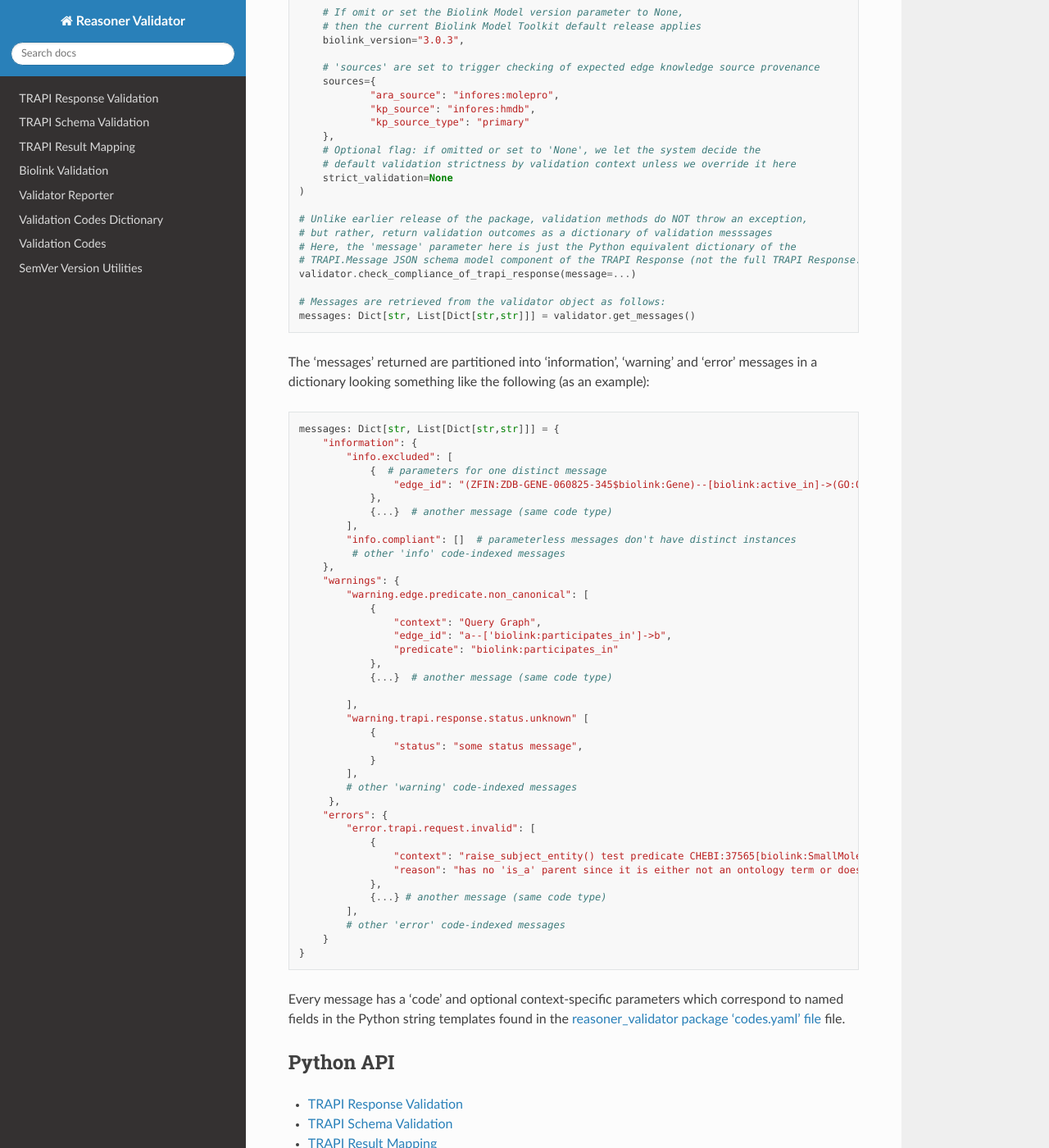
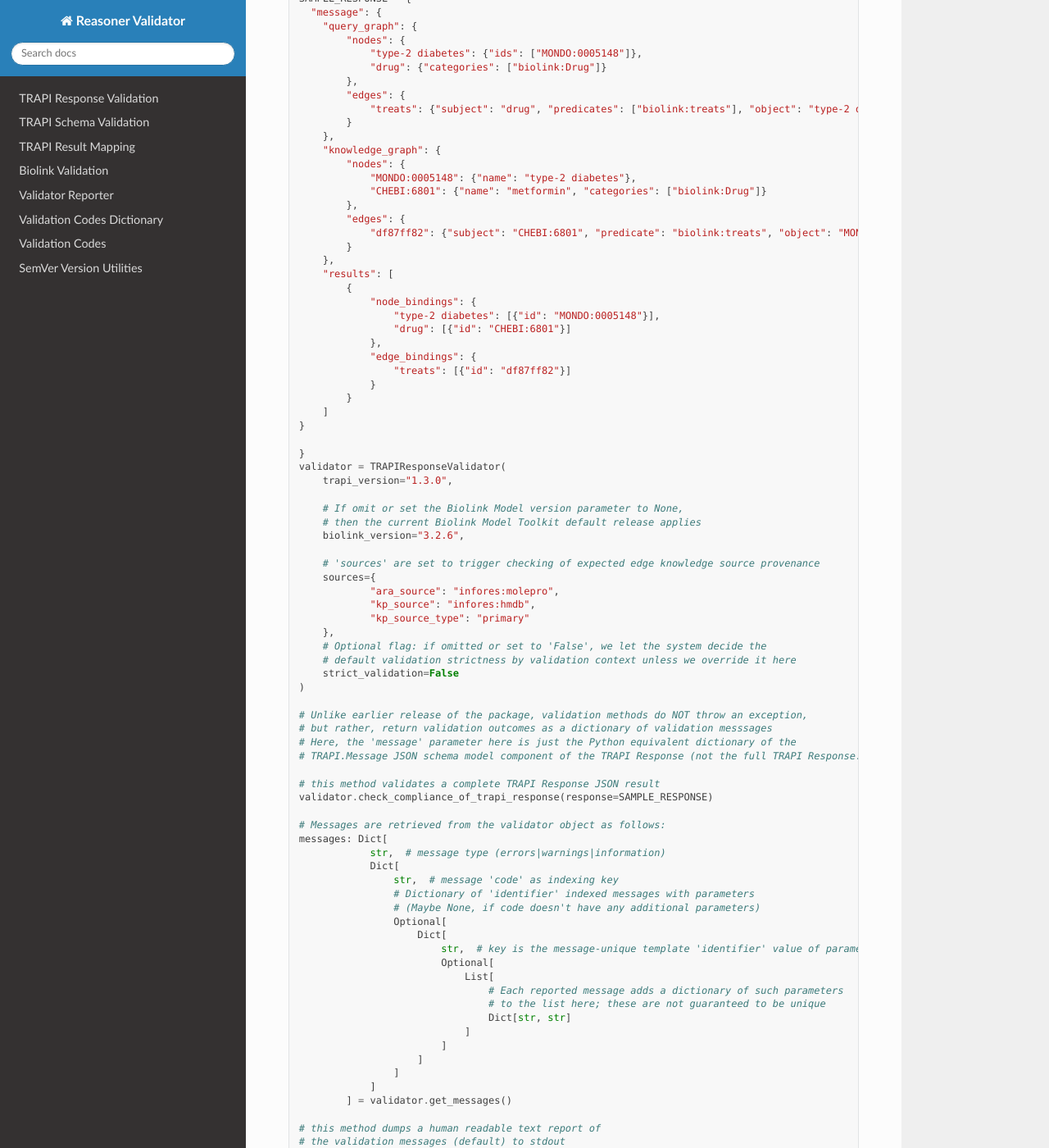
Before and after one commit to NCATSTranslator/reasoner-validator, a Sphinx documentation site: the page built from docs/index.rst, in a window 1280 px wide and 1400 px high, scrolled down 1107 px. Shown: the whole window at 82% size. Built offline with Sphinx 7.4.7 and the Read the Docs theme 2.0.0, drawn with Linux system fonts in a browser that asks for light colours; some of the changed text lies outside the part shown.

Commit message:
Correcting and updating documentation closer to 1.4.0 release

```diff
--- a/docs/index.rst
+++ b/docs/index.rst
@@ -34,18 +34,54 @@
 
 Unlike earlier release of the reasoner-validator package, the current (major release 3.*.*) wraps validation in a general Python class object, 'ValidatorReporter' which is subclassed into various validator types (TRAPI Schema, Biolink, etc.).
 
-Top level programmatic validation of a TRAPI Response uses a TRAPIResponseValidator class wrapper as follows:
+Top level programmatic validation of a TRAPI Response uses a TRAPIResponseValidator class wrapper as follows (sample script):
 
 .. code-block:: python
 
+    #!/usr/bin/env python
+    from typing import Optional, List, Dict
     from reasoner_validator import TRAPIResponseValidator
 
+    SAMPLE_RESPONSE = {
+      "message": {
+        "query_graph": {
+            "nodes": {
+                "type-2 diabetes": {"ids": ["MONDO:0005148"]},
+                "drug": {"categories": ["biolink:Drug"]}
+            },
+            "edges": {
+                "treats": {"subject": "drug", "predicates": ["biolink:treats"], "object": "type-2 diabetes"}
+            }
+        },
+        "knowledge_graph": {
+            "nodes": {
+                "MONDO:0005148": {"name": "type-2 diabetes"},
+                "CHEBI:6801": {"name": "metformin", "categories": ["biolink:Drug"]}
+            },
+            "edges": {
+                "df87ff82": {"subject": "CHEBI:6801", "predicate": "biolink:treats", "object": "MONDO:0005148"}
+            }
+        },
+        "results": [
+            {
+                "node_bindings": {
+                    "type-2 diabetes": [{"id": "MONDO:0005148"}],
+                    "drug": [{"id": "CHEBI:6801"}]
+                },
+                "edge_bindings": {
+                    "treats": [{"id": "df87ff82"}]
+                }
+            }
+        ]
+    }
+
+    }
     validator = TRAPIResponseValidator(
         trapi_version="1.3.0",
 
         # If omit or set the Biolink Model version parameter to None,
         # then the current Biolink Model Toolkit default release applies
-        biolink_version="3.0.3",
+        biolink_version="3.2.6",
 
         # 'sources' are set to trigger checking of expected edge knowledge source provenance
         sources={
@@ -53,20 +89,46 @@
                 "kp_source": "infores:hmdb",
                 "kp_source_type": "primary"
         },
-        # Optional flag: if omitted or set to 'None', we let the system decide the
+        # Optional flag: if omitted or set to 'False', we let the system decide the
         # default validation strictness by validation context unless we override it here
-        strict_validation=None
+        strict_validation=False
     )
 
     # Unlike earlier release of the package, validation methods do NOT throw an exception,
     # but rather, return validation outcomes as a dictionary of validation messsages
     # Here, the 'message' parameter here is just the Python equivalent dictionary of the
     # TRAPI.Message JSON schema model component of the TRAPI Response (not the full TRAPI Response...yet)
-    validator.check_compliance_of_trapi_response(message=...)
+
+    # this method validates a complete TRAPI Response JSON result
+    validator.check_compliance_of_trapi_response(response=SAMPLE_RESPONSE)
 
     # Messages are retrieved from the validator object as follows:
-    messages: Dict[str, List[Dict[str,str]]] = validator.get_messages()
+    messages: Dict[
+                str,  # message type (errors|warnings|information)
+                Dict[
+                    str,  # message 'code' as indexing key
+                    # Dictionary of 'identifier' indexed messages with parameters
+                    # (Maybe None, if code doesn't have any additional parameters)
+                    Optional[
+                        Dict[
+                            str,  # key is the message-unique template 'identifier' value of parameterized messages
+                            Optional[
+                                List[
+                                    # Each reported message adds a dictionary of such parameters
+                                    # to the list here; these are not guaranteed to be unique
+                                    Dict[str, str]
+                                ]
+                            ]
+                        ]
+                    ]
+                ]
+            ] = validator.get_messages()
 
+    # this method dumps a human readable text report of
+    # the validation messages (default) to stdout
+    # See the method signature for options that
+    # allow customization of the text format.
+    validator.dump()
 
 The 'messages' returned are partitioned into 'information', 'warning' and 'error' messages
 in a dictionary looking something like the following (as an example):
@@ -75,40 +137,41 @@
 
     messages: Dict[str, List[Dict[str,str]]] = {
         "information": {
-            "info.excluded": [
-                {  # parameters for one distinct message
-                    "edge_id": "(ZFIN:ZDB-GENE-060825-345$biolink:Gene)--[biolink:active_in]->(GO:0042645$biolink:CellularComponent)",
+            "info.excluded": {
+                # the uniquely discriminating 'identifier' here is the edge_id
+                "(ZFIN:ZDB-GENE-060825-345$biolink:Gene)--[biolink:active_in]->(GO:0042645$biolink:CellularComponent)": None
+                # messages with only a contextual identifier may have no additional parameters
                 },
                 {...}  # another message (same code type)
-            ],
-            "info.compliant": []  # parameterless messages don't have distinct instances
+            ,
+            "info.compliant": None  # parameterless messages don't have distinct instances
              # other 'info' code-indexed messages
         },
         "warnings": {
-            "warning.edge.predicate.non_canonical": [
-                {
-                    "context": "Query Graph",
+            "warning.edge.predicate.non_canonical": {
+                # the uniquely discriminating 'identifier' here is the is the predicate term
+                "biolink:participates_in":
+                {   # the secondary context is the 'edge_id'
                     "edge_id": "a--['biolink:participates_in']->b",
-                    "predicate": "biolink:participates_in"
                 },
-                {...}  # another message (same code type)
+                {...}  # another predicate indexed message (same code type)
 
-            ],
-            "warning.trapi.response.status.unknown" [
-                {
-                    "status": "some status message",
-                }
-            ],
+            },
+            "warning.trapi.response.status.unknown" {
+                "500": None  # unexpected http status code returned
+            },
             # other 'warning' code-indexed messages
          },
         "errors": {
-            "error.trapi.request.invalid": [
+            "error.trapi.request.invalid": {
+                # subject node descriptor is the 'identifier'
+                "CHEBI:37565[biolink:SmallMolecule]":
                 {
-                    "context": "raise_subject_entity() test predicate CHEBI:37565[biolink:SmallMolecule]",
+                    "test": "raise_subject_entity"
                     "reason": "has no 'is_a' parent since it is either not an ontology term or does not map onto a parent ontology term."
                 },
                 {...} # another message (same code type)
-            ],
+            },
             # other 'error' code-indexed messages
         }
     }
@@ -147,15 +210,31 @@
 .. code-block:: json
 
     {
-      "trapi_version": "1.3.0",
-      "biolink_version": "3.0.3",
-      "sources": {
-        "ara_source": "infores:aragorn",
-        "kp_source": "infores:panther",
-        "kp_source_type": "primary"
-      },
-      "strict_validation": true,
-      "message": {"some message"}
+        # If the TRAPI version is omitted or set to None, then the 'latest' TRAPI version is used.
+
+        # Note: for TRAPI releases from 1.4.0 onwards, the Response message will state the assumed 'schema_version'.
+        # This modifies slightly the interpretation of this parameter, as follows:
+        # If the following trapi_version parameter is given, then it overrides the TRAPI Response 'schema_version';
+        # Otherwise, the TRAPI Response 'schema_version' (not 'latest') becomes the default validation version.
+
+        trapi_version="1.3.0",
+
+        # If the Biolink Model version is omitted or set to None, then the current Biolink Model Toolkit is used.
+
+        # Note: for TRAPI releases from 1.4.0 onwards, the Response message will state the assumed 'biolink_version'.
+        # This modifies slightly the interpretation of this parameter, as follows:
+        # If the 'biolink_version' given here is assumed, which overrides the TRAPI Response stated 'biolink_version';
+        # Otherwise, the TRAPI Response stated 'biolink_version' (not BMT) becomes the default validation version.
+
+        biolink_version="3.2.6",
+
+        "sources": {
+            "ara_source": "infores:aragorn",
+            "kp_source": "infores:panther",
+            "kp_source_type": "primary"
+        },
+        "strict_validation": true,
+        "response": {"some TRAPI Response JSON - see below"}
     }
 
 
@@ -165,7 +244,7 @@
 * An **optional** `biolink_version` tag can be given a value of the Biolink Model version against which the message knowledge graph semantic contents will be validated, expressed as a SemVer string (defaults to 'latest' Biolink Model Toolkit supported version, if omitted).
 * An **optional** `sources` with an object dictionary (example shown) specifying the ARA and KP sources involved in the TRAPI call (specified by infores CURIE) and the expected KP provenance source type, i.e. 'primary' implies that the KP is tagged as a 'biolink:primary_knowledge_source'. Optional in that the root "sources" or any of the subsidiary tags may be omitted (default to None)
 * An **optional** `strict_validation` flag (default: None or 'false'). If 'true' then follow strict validation rules, such as treating as 'error' states the use of `category`, `predicate` and `attribute_type_id` that are of type `abstract` or `mixin`  as errors.
-* A **mandatory** `message` tag should have as its value the complete TRAPI **Message** JSON data structure to be validated (see example below).
+* A **mandatory** `response` tag should have as its value the complete TRAPI **Response** JSON data structure to be validated (see example below).
 
 Running the Web Service Directly
 --------------------------------
@@ -187,53 +266,58 @@
 Typical Output
 --------------
 
-As an example of the kind of output to expect, if one posts the following JSON message data to the **/validate** endpoint:
+As an example of the kind of output to expect, if one posts the following TRAPI Response JSON data as input to the **/validate** endpoint:
 
 .. code-block:: json
 
     {
-      "trapi_version": "1.3.0",
-      "biolink_version": "3.0.3",
-      "message": {
-        "query_graph": {
-            "nodes": {
-                "type-2 diabetes": {"ids": ["MONDO:0005148"]},
-                "drug": {"categories": ["biolink:Drug"]}
+        "schema_version": "1.4.0",
+        "biolink_version": "3.2.6",
+        "message": {
+            "query_graph": {
+                "nodes": {
+                    "type-2 diabetes": {"ids": ["MONDO:0005148"]},
+                    "drug": {"categories": ["biolink:Drug"]}
+                },
+                "edges": {
+                    "treats": {"subject": "drug", "predicates": ["biolink:treats"], "object": "type-2 diabetes"}
+                }
             },
-            "edges": {
-                "treats": {"subject": "drug", "predicates": ["biolink:treats"], "object": "type-2 diabetes"}
-            }
+            "knowledge_graph": {
+                "nodes": {
+                    "MONDO:0005148": {"name": "type-2 diabetes"},
+                    "CHEBI:6801": {"name": "metformin", "categories": ["biolink:Drug"]}
+                },
+                "edges": {
+                    "df87ff82": {"subject": "CHEBI:6801", "predicate": "biolink:treats", "object": "MONDO:0005148"}
+                }
+            },
+            "results": [
+                {
+                    "node_bindings": {
+                        "type-2 diabetes": [{"id": "MONDO:0005148"}],
+                        "drug": [{"id": "CHEBI:6801"}]
+                    },
+                    "edge_bindings": {
+                        "treats": [{"id": "df87ff82"}]
+                    }
+                }
+            ]
         },
-        "knowledge_graph": {
-            "nodes": {
-                "MONDO:0005148": {"name": "type-2 diabetes"},
-                "CHEBI:6801": {"name": "metformin", "categories": ["biolink:Drug"]}
-            },
-            "edges": {
-                "df87ff82": {"subject": "CHEBI:6801", "predicate": "biolink:treats", "object": "MONDO:0005148"}
-            }
-        },
-        "results": [
+        "workflow": [
             {
-                "node_bindings": {
-                    "type-2 diabetes": [{"id": "MONDO:0005148"}],
-                    "drug": [{"id": "CHEBI:6801"}]
-                },
-                "edge_bindings": {
-                    "treats": [{"id": "df87ff82"}]
-                }
+                "id": "lookup"
             }
         ]
-      }
     }
 
-one should typically get a response body like the following JSON validation result back:
+then, one should typically get a response body like the following JSON validation result back:
 
 .. code-block:: json
 
     {
-      "trapi_version": "1.3.0",
-      "biolink_version": "3.0.3",
+      "trapi_version": "1.4.0",
+      "biolink_version": "3.2.6",
       "report": [
         {
           "code": "warning.node.unmapped_prefix",
```
Also changed, not shown: README.md (+6 -6 lines), 1 other file.
